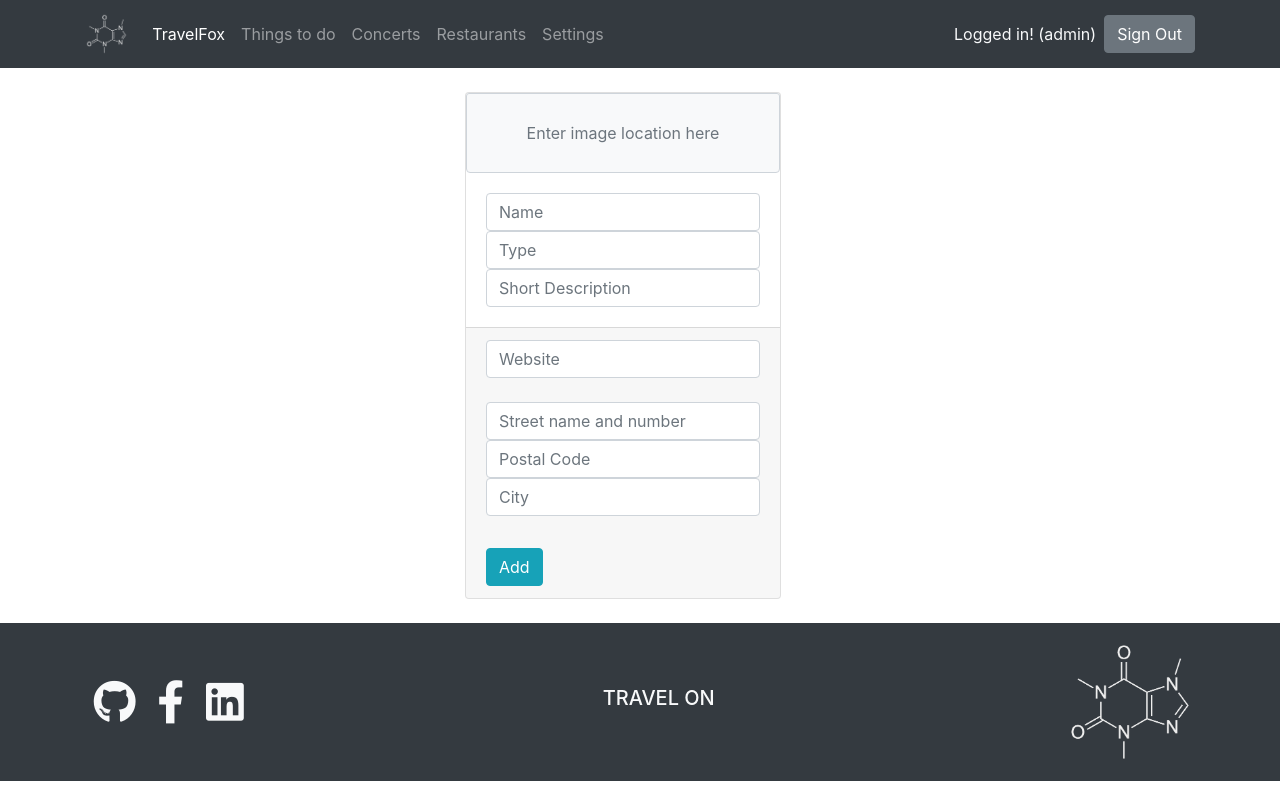
After one commit to fx2r/FSWD60-CodeReview11-FlorianRechberger, a PHP site: page /settings.php in a window 1280 px wide. The commit adds this page. Run offline with PHP 8.4, Linux system fonts and the light colour scheme; a user stored in the database is signed in; data comes from the database, SQL or seed files in the repository; some libraries are stand-ins or nearby versions.

Commit message:
'add' issues with a_delete_to_do.php only in settings.php -split php files into smaller parts for referencese -success divs for delete and add -styling adjustments

```diff
--- a/actions/a_sessionstart.php
+++ b/actions/a_sessionstart.php
@@ -1,6 +1,6 @@
 <?php
 session_start();
-require_once 'actions/db_connect.php';
+require_once 'db_connect.php';
 // if session empty - redirect to login
 if(!isset($_SESSION['user']) && !isset($_SESSION['admin'])) {
 	header("Location: index.php");
@@ -13,5 +13,5 @@ if(isset($_SESSION["user"])){
 
 }
 $res=mysqli_query($conn, "SELECT * FROM users WHERE user_id={$session}");
-$name=$res->fetch_assoc();
+$name=$res->fetch_assoc(); //to be displayed for login next to sign out button, ref in 'header.php'
 ?>
--- a/actions/db_connect.php
+++ b/actions/db_connect.php
@@ -10,9 +10,9 @@
 
 	// check connection
 	if($conn->connect_error) {
-	   die("connection failed: " . $connect->connect_error);
+	   die("connection failed: " . $conn->connect_error);
 	} else {
-	   // echo "Successfully Connected";
+	   echo "";
 	}
 
 ?>
--- a/footer.php
+++ b/footer.php
@@ -1,5 +1,6 @@
-<footer class="d-flex flex-column flex-md-row bg-dark text-light py-3 align-items-center">
-    <div class="flex-fill text-center text-xxl-right py-3 py-md-0">
+<footer class="d-flex bg-dark ">
+  <div class="d-flex container flex-column flex-md-row text-light py-3 align-items-center">
+    <div class="flex-fill text-center text-md-left py-3 py-md-0">
       <a href="http://www.github.com"><i class="fab fa-github"></i></a>
       <a href="http://www.facebook.com"><i class="fab fa-facebook-f"></i></a>
       <a href="http://www.linkedin.com"><i class="fab fa-linkedin"></i></a>
@@ -7,7 +8,8 @@
     <div class="flex-fill text-center py-3 py-md-0">
         <h5>TRAVEL ON</h5>
     </div>
-    <div class="flex-fill text-center text-xxl-left pb-2 pb-md-0">
+    <div class="flex-fill text-center text-md-right pb-2 pb-md-0">
         <img src="sources/images/caffeine-structure-light.png" alt="Travel Blog" width="130px">
     </div>
+  </div>
 </footer>
--- a/head-part.php
+++ b/head-part.php
@@ -1,4 +1,4 @@
-<meta charset="UTF-8">
+<meta charset="UTF-8" name="viewport" content="width=device-width, initial-scale=1">
 <link rel="stylesheet" type="text/css" href="styles/style.css">
 <link rel="stylesheet" href="https://use.fontawesome.com/releases/v5.8.1/css/all.css" integrity="sha384-50oBUHEmvpQ+1lW4y57PTFmhCaXp0ML5d60M1M7uH2+nqUivzIebhndOJK28anvf" crossorigin="anonymous">
 <link rel="stylesheet" href="https://stackpath.bootstrapcdn.com/bootstrap/4.1.3/css/bootstrap.min.css" integrity="sha384-MCw98/SFnGE8fJT3GXwEOngsV7Zt27NXFoaoApmYm81iuXoPkFOJwJ8ERdknLPMO" crossorigin="anonymous">
--- a/index.php
+++ b/index.php
@@ -7,7 +7,7 @@
 </head>
 <body>
   <!----------header---------->
-  <?php include_once 'header-login-signup.php';?>
+  <?php include_once 'nav-register.php';?>
   <!----------main---------->
   <main class="container pt-5 pb-4">
     <form action="actions/a_login.php" method="post" class="">
--- /dev/null
+++ b/message.php
@@ -0,0 +1,9 @@
+<?php
+	if (isset($_SESSION['message'])): ?>
+	<div class="alert alert-<?=$_SESSION['msg_type']?> text-center m-0">
+		<?php
+			echo $_SESSION['message'];
+			unset($_SESSION['message']);
+		 ?>
+	</div>
+<?php endif ?>
--- /dev/null
+++ b/nav.php
@@ -0,0 +1,40 @@
+<nav class="navbar sticky-top navbar-expand-lg navbar-dark bg-dark">
+	<div class="container">
+		<button class="navbar-toggler" type="button" data-toggle="collapse" data-target="#navbarTogglerDemo03" aria-controls="navbarTogglerDemo03" aria-expanded="false" aria-label="Toggle navigation">
+			<span class="navbar-toggler-icon"></span>
+		</button>
+		<a class="navbar-brand" href="home.php"><img src="sources/images/caffeine-structure-light.png" alt="Travel Blog" height="42px"></a>
+		<div class="collapse navbar-collapse" id="navbarTogglerDemo03">
+			<ul class="navbar-nav mr-auto mt-2 mt-lg-0">
+				<li class="nav-item active">
+					<a class="nav-link" href="home.php">TravelFox <span class="sr-only">(current)</span></a>
+				</li>
+				<li class="nav-item">
+					<a class="nav-link" href="things-to-do.php#main">Things to do</a>
+				</li>
+				<li class="nav-item">
+					<a class="nav-link" href="concerts.php#main">Concerts</a>
+				</li>
+				<li class="nav-item">
+					<a class="nav-link" href="restaurants.php#main">Restaurants</a>
+				</li>
+				<?php
+				if (isset($_SESSION['admin'])): ?>
+					<li class="nav-item">
+						<a class="nav-link" href="settings.php">Settings</a>
+					</li>
+				<?php endif ?>
+			</ul>
+			<p class="mb-0 pr-2 py-2 text-light d-none d-md-flex">
+				<?php
+				if (isset($_SESSION['admin'])) {
+					echo "Logged in! (admin)";
+				} elseif (isset($_SESSION['user'])) {
+					echo "Logged in as ".$name["first_name"]."";
+				}
+				?>
+			</p>
+			<a href="actions/a_logout.php?logout"><button type='button' class='btn btn-secondary my-2 my-md-0' id='logout'>Sign Out</button></a>
+		</div>
+	</div>
+</nav>
--- /dev/null
+++ b/settings.php
@@ -0,0 +1,137 @@
+<?php
+require_once 'actions/a_sessionstart.php';
+?>
+<!DOCTYPE html>
+<html>
+<head>
+	<title>Settings</title>
+	<!----------meta, stylesheets---------->
+	<?php include_once 'head-part.php'?>
+</head>
+<body>
+	<!----------action----------->
+<?php
+$img_urlError="";
+$nameError="";
+$typeError="";
+$short_descriptionError="";
+$websiteError="";
+$streetError="";
+$postal_codeError="";
+$cityError="";
+
+$error = false;
+
+if(isset($_POST['create'])) {
+
+	$img_url= $_POST['img_url'];
+	$name= $_POST['name'];
+	$type= $_POST['type'];
+	$short_description= $_POST['short_description'];
+	$website= $_POST['website'];
+	$street= $_POST['street'];
+	$postal_code= $_POST['postal_code'];
+	$city= $_POST['city'];
+
+	if(empty($img_url)){
+		$error = true;
+		$img_urlError = "...or no one will look at it";
+	}
+	if(empty($name)){
+		$error = true;
+		$nameError = "Tell us what it is";
+	}
+	if(empty($type)){
+		$error = true;
+		$typeError = "Please put what category it fits in";
+	}
+	if(empty($short_description)){
+		$error = true;
+		$short_descriptionError = "...and don\'t forget to be honest";
+	}
+	if(empty($website)){
+		$error = true;
+		$websiteError = "first website, then visit";
+	}
+	if(empty($street)){
+		$error = true;
+		$streetError = "If there there is none, be creative";
+	}
+	if(empty($postal_code)){
+		$error = true;
+		$postal_codeError = "Where should you go?";
+	}
+	if(empty($city)){
+		$error = true;
+		$cityError = "Please enter a city";
+	}
+
+	if (!$error) {
+		$query = "INSERT INTO things_to_do (img_url, name, type, short_description, website, street, postal_code, city)
+		VALUES ('$img_url', '$name', '$type', '$short_description', '$website', '$street', '$postal_code', '$city');";
+
+		if (mysqli_query($conn, $query)) {
+				$_SESSION['message'] = 'Record has been created!';
+				$_SESSION['msg_type'] = 'success';
+		    } else {
+		        echo "Error: " . mysqli_error($conn);
+		    }
+		    // header('location: settings.php');
+		}
+
+	}
+?>
+	<!-- <?php// require_once 'actions/a_create.php'?> ok, well, that scares me - it took me one hour to realise that I forgot the .php ending -->
+	<!----------action message----------->
+	<?php include_once 'message.php'?>
+	<!----------header---------->
+	<?php include_once 'nav.php';?>
+	<!----------main---------->
+	<main class="container pt-4">
+		<div class="row justify-content-center">
+			<div class="d-flex col-sm-6 col-lg-4 mb-4">
+				<form action="settings.php" method="POST" >
+					<div class="card d-flex">
+			            <input type="text" class="form-control card-img-top bg-light text-center" name="img_url" id="img_url" placeholder="Enter image location here" style="height: 5em;word-break:break-word;>" />
+			                <span class="text-danger text-center"><?php echo $img_urlError; ?></span>
+						<div class="card-body mb-auto">
+							<!-- <label for="name" class="card-title">Name</label> -->
+				                <input type="text" class="form-control" name="name" id="name" placeholder="Name" maxlength="40" />
+				                <span class="text-danger"><?php echo $nameError; ?></span>
+							<!-- <label for="type">Type</label> -->
+				                <input type="text" class="form-control" name="type" id="type" placeholder="Type" maxlength="40" />
+				                <span class="text-danger"><?php echo $typeError; ?></span>
+							<!-- <label for="short_description">Short Description</label> -->
+				                <input type="text" class="form-control" name="short_description" id="short_description" placeholder="Short Description" maxlength="40" />
+				                <span class="text-danger"><?php echo $short_descriptionError; ?></span>
+						</div>
+						<div class="card-footer">
+							<!-- <label for="website">Website</label> -->
+				                <input type="text" class="form-control text-muted" name="website" id="website" placeholder="Website" maxlength="40" />
+				                <span class="text-danger"><?php echo $websiteError; ?></span>
+							<br>
+							<!-- <label for="street">Street</label> -->
+				                <input type="text" class="form-control text-muted" name="street" id="street" placeholder="Street name and number" maxlength="40" />
+				                <span class="text-danger"><?php echo $streetError; ?></span>
+				            <!-- <label for="postal_code">Postal Code</label> -->
+				                <input type="text" class="form-control text-muted" name="postal_code" id="postal_code" placeholder="Postal Code" maxlength="40" />
+				                <span class="text-danger"><?php echo $postal_codeError; ?></span>
+				            <!-- <label for="city">City</label> -->
+				                <input type="text" class="form-control text-muted" name="city" id="city" placeholder="City" maxlength="40" />
+				                <span class="text-danger"><?php echo $cityError; ?></span>
+							<br>
+							<div class="mt-2">
+								<button type="submit" name="create" class="btn btn-info">Add</button>
+							</div>
+						</div>
+					</div>
+				</form>
+			</div>
+		</div>
+	</main>
+	<!----------footer---------->
+	<?php require_once 'footer.php';?>
+	<!----------scripts---------->
+	<?php include_once 'scripts.php'?>
+</body>
+</html>
--- a/signup.php
+++ b/signup.php
@@ -7,7 +7,7 @@
 </head>
 <body>
   <!----------header---------->
-  <?php include_once 'header-login-signup.php';?>
+  <?php include_once 'nav-register.php';?>
   <!----------main---------->
   <main class="container pt-5 pb-4">
     <form action="actions/a_signup.php" method="post" class="">
--- a/styles/style.css
+++ b/styles/style.css
@@ -19,3 +19,12 @@ a>i{
 a {
 	text-decoration: none;
 }
+
+small .class {
+	width: 20%;
+}
+
+.cover {
+	height: 15em;
+    object-fit: cover;
+}
```
Also changed, not shown: actions/a_create.php (added, +77 -0 lines), actions/a_delete_to_do.php (added, +66 -0 lines), header.php (+7 -1 lines), things-to-do.php (+24 -18 lines), actions/a_delete.php (deleted), delete.php (deleted), delete_to_do.php (added), nav-register.php (renamed from header-login-signup.php).
